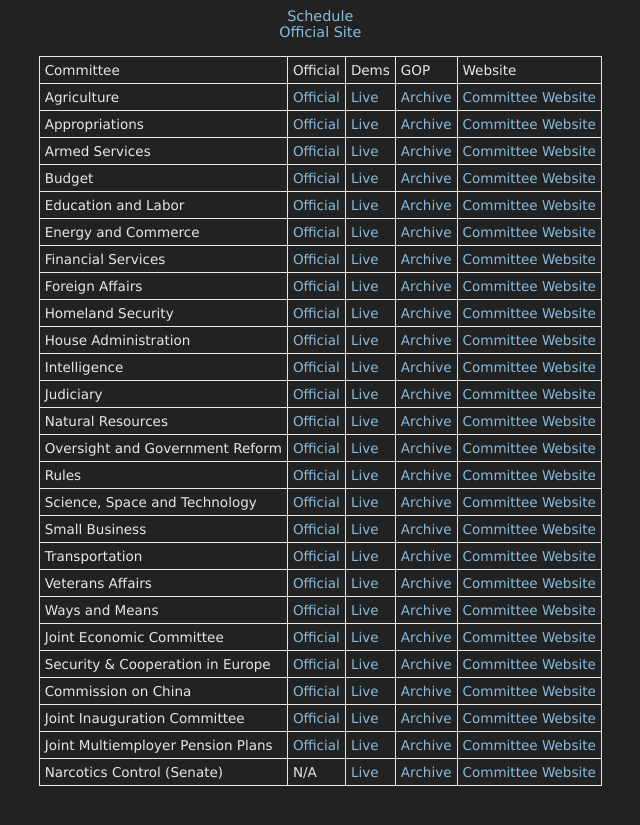
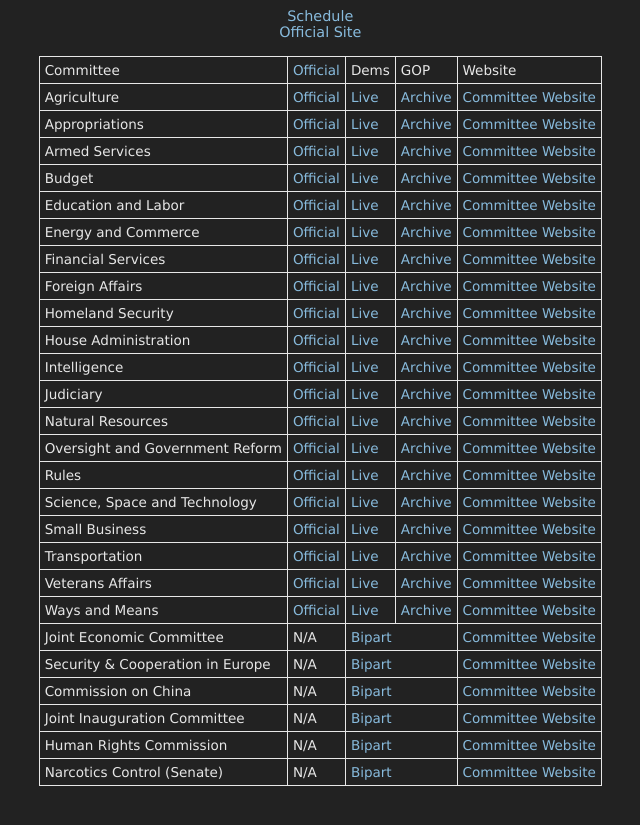
Before and after one commit to danburd/danburd.github.io, a Jekyll site: the page house.html, which Jekyll copies as it is, in a window 1280 px wide. Shown: the top 825 px of the page, without its empty margins (315-955 px from the left). Built offline with Jekyll 4.4.1, drawn with Linux system fonts in a browser that asks for light colours.

Commit message:
Fixed joint committees

```diff
--- a/house.html
+++ b/house.html
@@ -22,7 +22,7 @@
 <table>
   <tr>
     <td>Committee</td>
-    <td>Official</td>
+    <td><a href="https://www.congress.gov/committees/video">Official</a></td>
     <td>Dems</td>
     <td>GOP</td>
     <td>Website</td>
@@ -168,45 +168,39 @@
   </tr>
   <tr>
     <td>Joint Economic Committee</td>
-    <td><a href="">Official</a></td>
-    <td><a href="https://www.youtube.com/channel/UCbNWSrKyYBP5iIZKT35LSGA/videos?view=2&flow=grid">Live</a></td>
-    <td><a href="https://www.youtube.com/channel/UCbNWSrKyYBP5iIZKT35LSGA/videos?view=2&live_view=503">Archive</a></td>
-    <td><a href="https://www.jec.senate.gov/public/index.cfm/hearings-calendar">Committee Website</a></td>
+    <td>N/A</td>
+    <td colspan="2"><a href="https://www.youtube.com/channel/UCbNWSrKyYBP5iIZKT35LSGA/videos?view=2&flow=grid">Bipart</a></td>
+    <td><a href="https://www.jec.senate.gov">Committee Website</a></td>
   </tr>
   <tr>
     <td>Security & Cooperation in Europe</td>
-    <td><a href="">Official</a></td>
-    <td><a href="https://www.youtube.com/user/HelsinkiCommission/videos?view=2&flow=grid">Live</a></td>
-    <td><a href="https://www.youtube.com/user/HelsinkiCommission/videos?view=2&live_view=503">Archive</a></td>
-    <td><a href="https://www.csce.gov/international-impact/events/hearings">Committee Website</a></td>
+    <td>N/A</td>
+    <td colspan="2"><a href="https://www.youtube.com/user/HelsinkiCommission/videos?view=2&flow=grid">Bipart</a></td>
+    <td><a href="https://www.csce.gov">Committee Website</a></td>
   </tr>
   <tr>
     <td>Commission on China</td>
-    <td><a href="">Official</a></td>
-    <td><a href="https://www.youtube.com/channel/UCRAT_7MIzUolORlJhYBTzHA/videos?view=2&flow=grid">Live</a></td>
-    <td><a href="https://www.youtube.com/channel/UCRAT_7MIzUolORlJhYBTzHA/videos?view=2&live_view=503">Archive</a></td>
-    <td><a href="https://www.cecc.gov/events/hearings">Committee Website</a></td>
+    <td>N/A</td>
+    <td colspan="2"><a href="https://www.youtube.com/channel/UCRAT_7MIzUolORlJhYBTzHA/videos?view=2&flow=grid">Bipart</a></td>
+    <td><a href="https://www.cecc.gov">Committee Website</a></td>
   </tr>
   <tr>
     <td>Joint Inauguration Committee</td>
-    <td><a href="">Official</a></td>
-    <td><a href="https://www.youtube.com/user/inauguralvideo/videos?view=2&flow=grid">Live</a></td>
-    <td><a href="https://www.youtube.com/user/inauguralvideo/videos?view=2&live_view=503">Archive</a></td>
+    <td>N/A</td>
+    <td colspan="2"><a href="https://www.youtube.com/user/inauguralvideo/videos?view=2&flow=grid">Bipart</a></td>
     <td><a href="https://www.inaugural.senate.gov">Committee Website</a></td>
   </tr>
   <tr>
-    <td>Joint Multiemployer Pension Plans</td>
-    <td><a href="">Official</a></td>
-    <td><a href="https://www.youtube.com/channel/UCZFrWxmzxs1ExWgLZBAsoEA/videos?view=2&flow=grid">Live</a></td>
-    <td><a href="https://www.youtube.com/channel/UCZFrWxmzxs1ExWgLZBAsoEA/videos?view=2&live_view=503">Archive</a></td>
-    <td><a href="https://www.pensions.senate.gov/hearings">Committee Website</a></td>
+    <td>Human Rights Commission</td>
+    <td>N/A</td>
+    <td colspan="2"><a href="https://www.youtube.com/user/TomLantosHumanRights/videos?view=2&flow=grid">Bipart</a></td>
+    <td><a href="https://humanrightscommission.house.gov">Committee Website</a></td>
   </tr>
   <tr>
     <td>Narcotics Control (Senate)</td>
     <td>N/A</td>
-    <td><a href="https://www.youtube.com/channel/UCD6CIIrqCTE08ZXPCzhoNyA/videos?view=2&flow=grid">Live</a></td>
-    <td><a href="https://www.youtube.com/channel/UCD6CIIrqCTE08ZXPCzhoNyA/videos?view=2&live_view=503">Archive</a></td>
-    <td><a href="https://www.drugcaucus.senate.gov/hearings">Committee Website</td>
+    <td colspan="2"><a href="https://www.youtube.com/channel/UCD6CIIrqCTE08ZXPCzhoNyA/videos?view=2&flow=grid">Bipart</a></td>
+    <td><a href="https://www.drugcaucus.senate.gov">Committee Website</td>
   </tr>
 </table>
 
```
